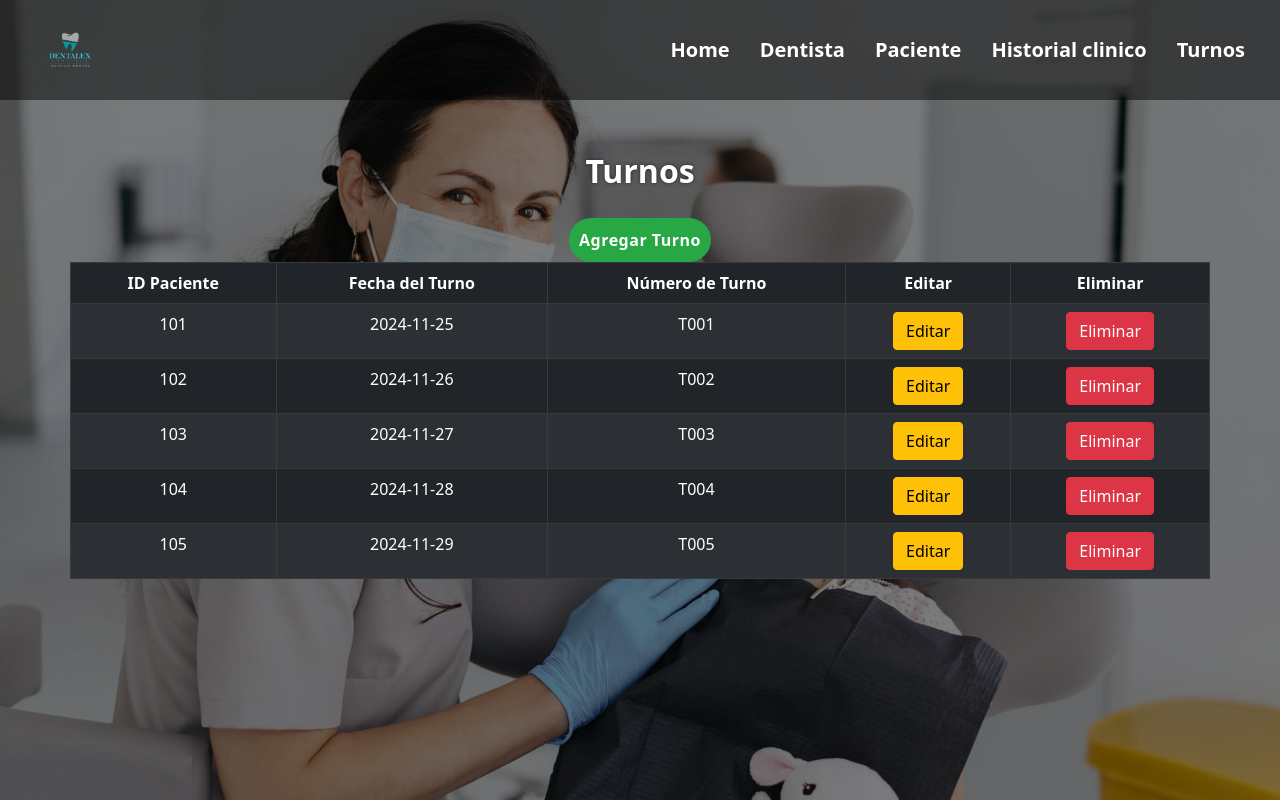
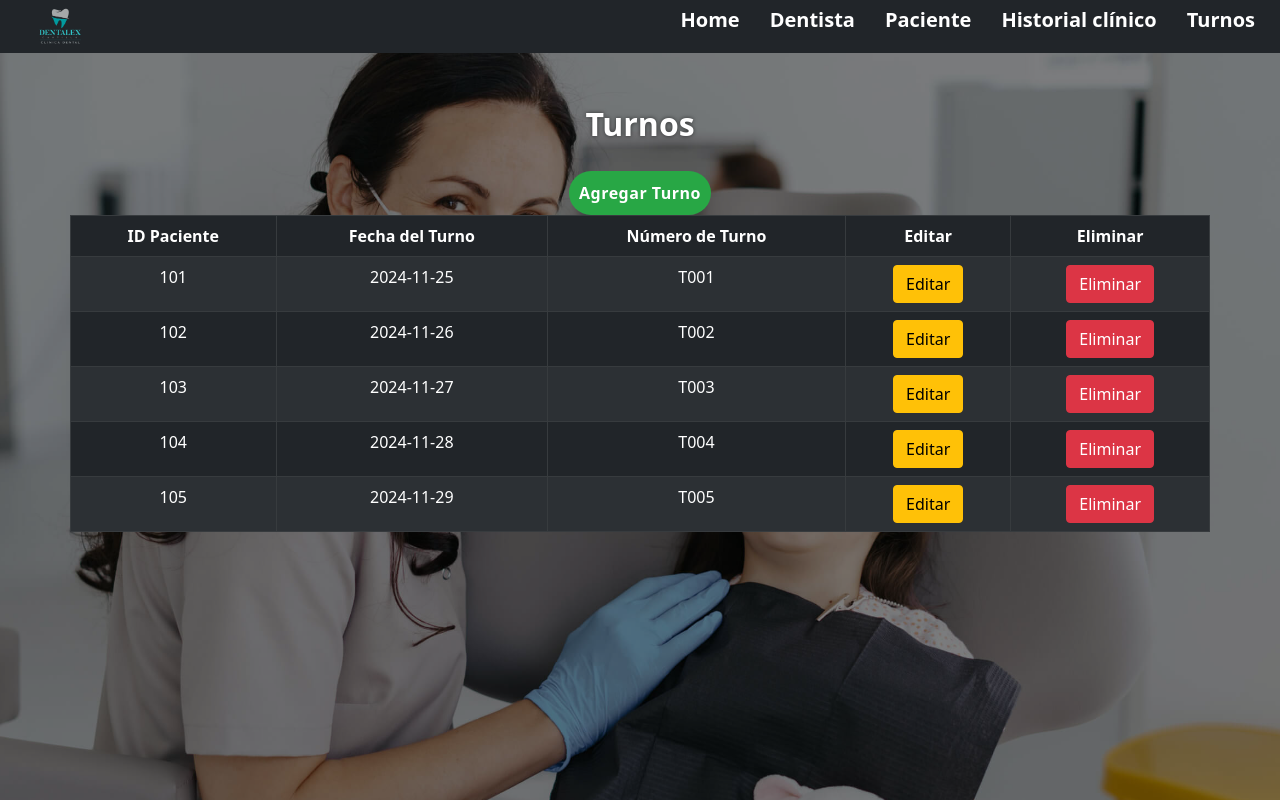
Before and after one commit to MatuqE/WebDentistaSimple, a React (Vite) app: page /Turno in a window 1280 px wide. Shown: the top 800 px of the page. Built offline with nearby package versions, Linux system fonts and the light colour scheme.

Commit message:
arreglo vista home

```diff
--- a/src/Components/Header.jsx
+++ b/src/Components/Header.jsx
@@ -1,34 +1,59 @@
 import logo from "../assets/logo.png";
-import { Link } from "react-router-dom";
+import { Link, useLocation } from "react-router-dom";
 import "../Styles/Header.css";
 
 export const Header = () => {
+  const location = useLocation();
+
   return (
-    <div className="linea">
-      <header className="header_prinpipal">
-        <div className="Logo_header">
-          <a href="/">
-          <img src={logo} alt="" className="img_logo" />
+    <div className="linea bg-dark">
+      <header className="header_principal">
+
+        <nav className="row">
+        <div className=" justify-content-start d-flex col" >
+          <a href="/" className="Logo_header">
+            <img src={logo} alt="" className="img_logo" />
           </a>
+        </div>
+        <div className="justify-content-end d-flex col">
 
-        </div>
-
-        <nav>
-          <Link to="/" className="link">
+          <Link
+            to="/"
+            className={`link ${location.pathname === "/" ? "active" : ""}`}
+          >
             Home
           </Link>
-          <Link to="/dentistas" className="link">
+          <Link
+            to="/dentistas"
+            className={`link ${
+              location.pathname === "/dentistas" ? "active" : ""
+            }`}
+          >
             Dentista
           </Link>
-          <Link to="/pacientes" className="link">
+          <Link
+            to="/pacientes"
+            className={`link ${
+              location.pathname === "/pacientes" ? "active" : ""
+            }`}
+          >
             Paciente
           </Link>
-          <Link to="/historialClinico" className="link">
-            Historial clinico
+          <Link
+            to="/historialClinico"
+            className={`link ${
+              location.pathname === "/historialClinico" ? "active" : ""
+            }`}
+          >
+            Historial clínico
           </Link>
-          <Link to="/turno" className="link">
+          <Link
+            to="/turno"
+            className={`link ${location.pathname === "/turno" ? "active" : ""}`}
+          >
             Turnos
           </Link>
+        </div>
         </nav>
       </header>
     </div>
--- a/src/Pages/Home.jsx
+++ b/src/Pages/Home.jsx
@@ -20,49 +20,54 @@ export const Home = () => {
           <div className="contenedor-boton-login"></div>
         </header>
 
-        <div className="contenedor_button1">
+        <div className="contenedor_button">
           <Link to="/dentistas" className="link-button">
             <Button className="buton1" variant="primary">
               <img src={icono5} alt="" />
-              <h4>Ir a Seccion Dentista</h4>
+              <h4>Ir a Sección Dentista</h4>
             </Button>
           </Link>
 
           <Link to="/pacientes" className="link-button">
             <Button className="buton1" variant="primary">
               <img src={icono2} alt="" />
-              <h4>Ir a Seccion Paciente</h4>
+              <h4>Ir a Sección Paciente</h4>
             </Button>
           </Link>
         </div>
 
-        <div className="contenedor_button2">
+        <div className="contenedor_button">
           <Link to="/historialclinico" className="link-button">
             <Button className="buton1" variant="primary">
               <img src={icono3} alt="" className="icono3" />
-              <h4>Ir a Seccion Historial Clinico</h4>
+              <h4>Ir a Sección Historial Clínico</h4>
             </Button>
           </Link>
 
           <Link to="/turno" className="link-button">
             <Button className="buton1" variant="primary">
               <img src={icono4} alt="" className="icono3" />
-              <h4>Ir a Seccion Turnos</h4>
+              <h4>Ir a Sección Turnos</h4>
             </Button>
           </Link>
         </div>
+
         <div className="banner">
-                <br />
-                <p>
-                    <strong>Esta es una demo de la web realizada.</strong>
-
-                    <br />
-                    <br />
-                    <br />
-                    Esta aplicación está deployada únicamente con fines demostrativos, ya que para su funcionamiento completo es necesario subir el backend y la base de datos, lo cual puede ser complicado debido a la falta de servicios gratuitos confiables y de larga duración.
-                    <br />
-                    Esta web fue creada como parte de un proyecto universitario para una clínica dental. Su objetivo es gestionar dentistas, pacientes, turnos e historiales médicos, además de proporcionar funcionalidades como login, registro y operaciones CRUD para optimizar la administración de datos en la clínica.        </p>
-            </div>
+          <p>
+            <strong>Esta es una demo de la web realizada.</strong>
+            <br />
+            Esta aplicación está deployada únicamente con fines demostrativos,
+            ya que para su funcionamiento completo es necesario subir el
+            backend y la base de datos, lo cual puede ser complicado debido a la
+            falta de servicios gratuitos confiables y de larga duración.
+            <br />
+            Esta web fue creada como parte de un proyecto universitario para
+            una clínica dental. Su objetivo es gestionar dentistas, pacientes,
+            turnos e historiales médicos, además de proporcionar
+            funcionalidades como login, registro y operaciones CRUD para
+            optimizar la administración de datos en la clínica.
+          </p>
+        </div>
       </div>
       <Footer />
     </div>
--- a/src/Styles/Footer.css
+++ b/src/Styles/Footer.css
@@ -1,6 +1,5 @@
 .contenedor_footer {
     width: 100%;
-    position: absolute;
 }
 
 .footer {
--- a/src/Styles/Header.css
+++ b/src/Styles/Header.css
@@ -1,27 +1,35 @@
-.header_prinpipal{
+/* Estilos para el header */
+.header_prinpipal {
     display: flex;
     align-items: center;
     justify-content: space-between;
     height: 100px;
     padding: 10px;
     background-color: rgba(0, 0, 0, 0.494);
+  }
 
-}
-
-.link{
+  .link {
     font-size: 20px;
     font-weight: bold;
     padding-right: 20px;
     color: white;
     margin: 5px;
-}
-.link:hover{
+    transition: color 0.3s ease; /* Agrega una transición para color */
+  }
+
+  /* Resalta el enlace activo con un color diferente y negrita */
+  .link.active {
+    color: rgb(0, 183, 255); /* Color del enlace activo, puedes cambiarlo */
+    font-weight: bolder; /* Enfatiza el enlace activo */
+  }
+
+  /* Efecto hover para los enlaces */
+  .link:hover {
     color: rgb(0, 183, 255);
-}
+  }
 
-
-.img_logo{
+  .img_logo {
     width: 80px;
     margin-left: 20px;
     border-radius: 10px;
-}
+  }
--- a/src/Styles/MainHome.css
+++ b/src/Styles/MainHome.css
@@ -13,7 +13,6 @@ body{
 .contenedor-login{
     display: flex;
     justify-content: flex-end;
-
 }
 
 .boton-login{
@@ -122,3 +121,81 @@ a:hover {
   color: #0400ff; /* Destacar el texto inicial */
   font-size: 1.1em;
 }
+
+
+/* Fondo de la página */
+.fondo {
+  background-image: url('/path-to-background-image.jpg');
+  background-size: cover;
+  background-repeat: no-repeat;
+  background-attachment: fixed;
+  min-height: 100vh;
+  display: flex;
+  flex-direction: column;
+  justify-content: space-between;
+  padding: 0;
+  margin: 0;
+}
+
+/* Contenedor principal */
+.contenedor-home {
+  max-width: 1200px;
+  margin: auto;
+  padding: 20px;
+  text-align: center;
+}
+
+/* Botones en contenedores */
+.contenedor_button {
+  display: flex;
+  flex-wrap: wrap;
+  justify-content: center;
+  gap: 20px;
+  margin: 20px 0;
+}
+
+/* Botón */
+.buton1 {
+  display: flex;
+  flex-direction: column;
+  align-items: center;
+  justify-content: center;
+  padding: 10px;
+  text-align: center;
+  width: 250px;
+  height: 150px;
+}
+
+.buton1 img {
+  width: 50px;
+  height: 50px;
+  margin-bottom: 10px;
+}
+
+/* Banner */
+.banner {
+  padding: 20px;
+  border-radius: 10px;
+  margin-top: 20px;
+}
+
+/* Responsividad */
+@media (max-width: 768px) {
+  .buton1 {
+    width: 100%;
+    height: auto;
+  }
+
+  .contenedor_button {
+    flex-direction: column;
+    gap: 15px;
+  }
+
+  .h2_main_header {
+    font-size: 1.5rem;
+  }
+
+  .banner {
+    font-size: 0.9rem;
+  }
+}
```
